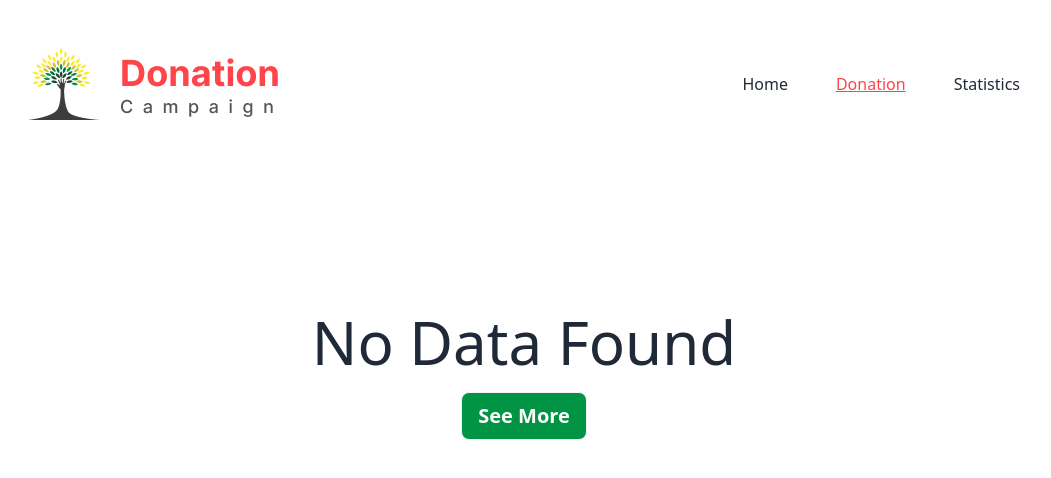
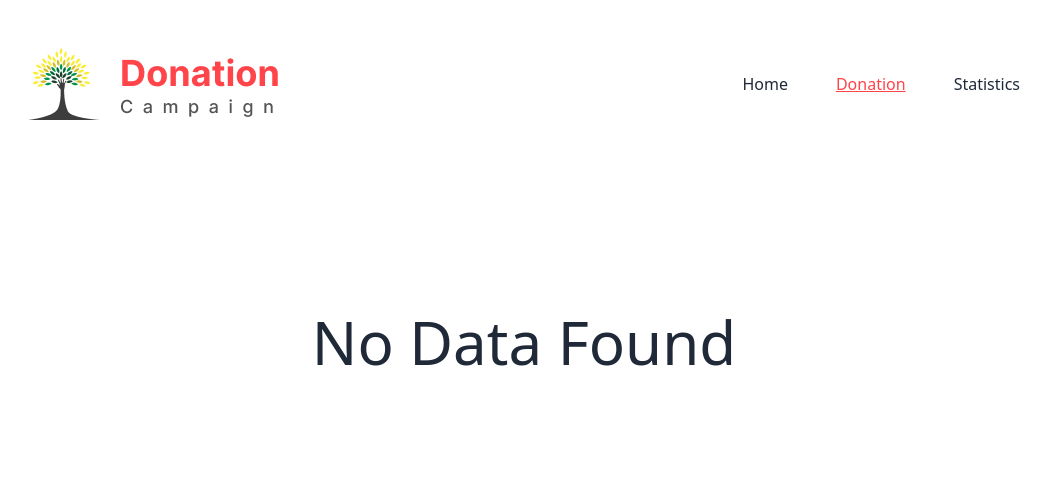
Before and after one commit to sifat-99/Donation-Camp, a React (Vite) app: page /donation in a window 1280 px wide. Shown: the top 478 px of the page, without its empty margins (116-1167 px from the left). Built offline with nearby package versions, Linux system fonts and the light colour scheme.

Commit message:
see more button condition added

```diff
--- a/src/Components/Donation/Donation.jsx
+++ b/src/Components/Donation/Donation.jsx
@@ -48,9 +48,11 @@ const Donation = () => {
         )}
       </div>
       <div className=" flex justify-center items-center mt-5">
-        <button onClick={() => setIsShow(!isShow)} className="btn px-4 py-2 bg-[#009444] font-bold text-xl normal-case text-white hover:text-black hover:bg-red-500">
+        {
+          donationCard.length > 4 &&  <button onClick={() => setIsShow(!isShow)} className="btn px-4 py-2 bg-[#009444] font-bold text-xl normal-case text-white hover:text-black hover:bg-red-500">
           {isShow ? "See Less" : "See More"}
         </button>
+        }
       </div>
     </div>
   );
```
